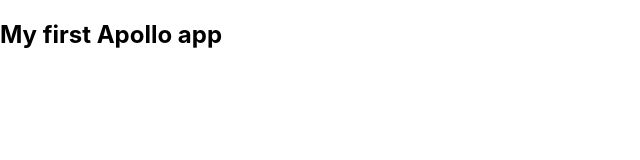
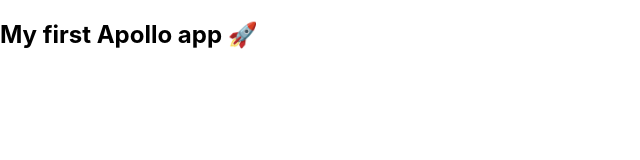
Before and after one commit to Rutito2010/dev-challenge-template-master, a React (Create React App) app in the folder kimchechallenge/: page / in a window 1280 px wide. Shown: the top 160 px of the page, without its empty margins (0-640 px from the left). Built offline with nearby package versions, Linux system fonts and the light colour scheme.

Commit message:
first commit dev

```diff
--- a/kimchechallenge/src/App.js
+++ b/kimchechallenge/src/App.js
@@ -4,7 +4,7 @@
 import { ApolloProvider } from "@apollo/react-hooks";
 
 const client = new ApolloClient({
-  uri: "https://48p1r2roz4.sse.codesandbox.io",
+  uri: "https://countries.trevorblades.com/",
 });
 
 const App = () => (
@@ -12,9 +12,9 @@
     <div>
       <h2>
         My first Apollo app{" "}
-        {/* <span role="img" aria-label="Rocket">
+        <span role="img" aria-label="Rocket">
           🚀
-        </span> */}
+        </span>
       </h2>
     </div>
   </ApolloProvider>
```
Also changed, not shown: 1 other file (tests, documents, lock files or other folders).
